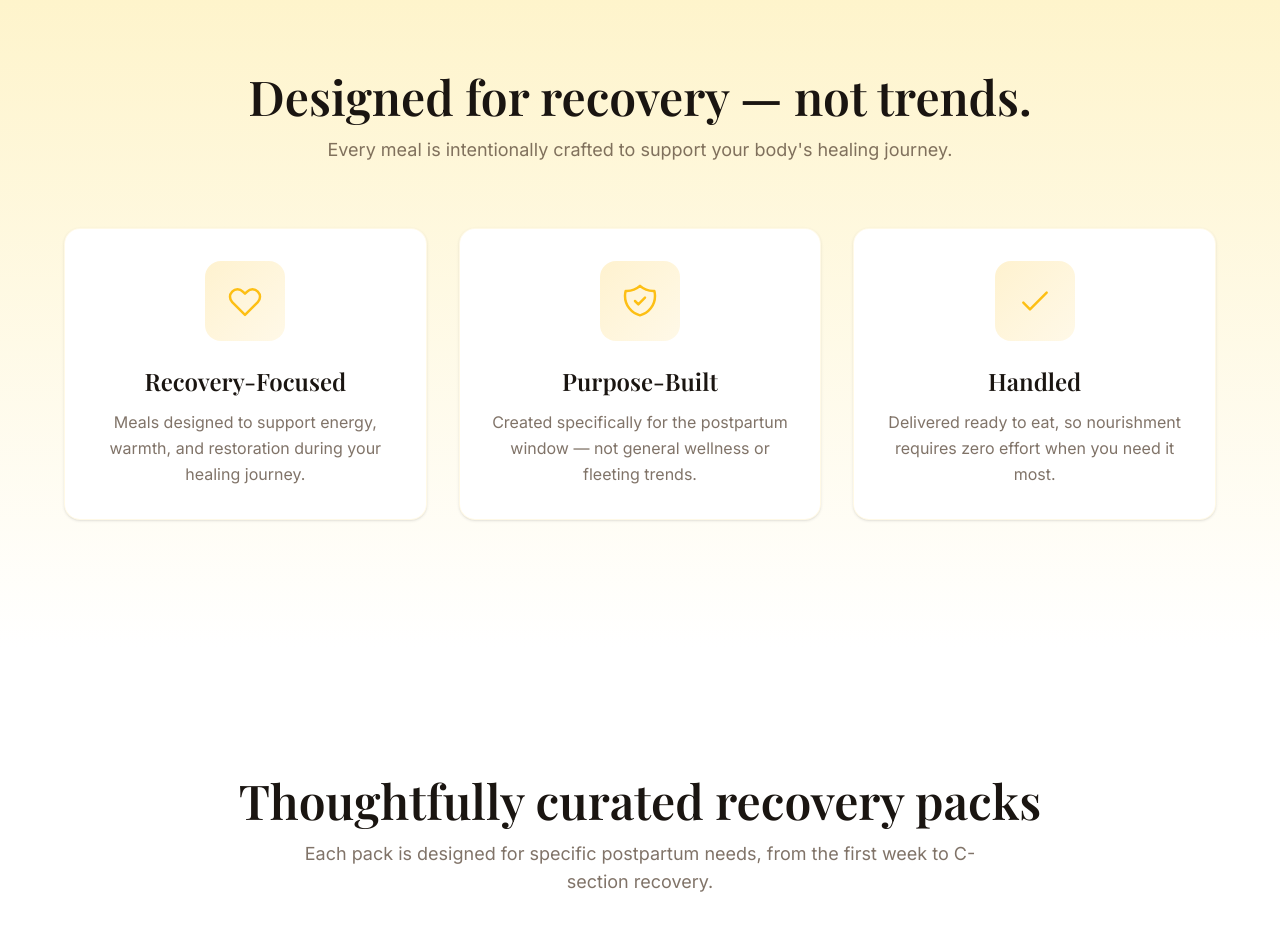
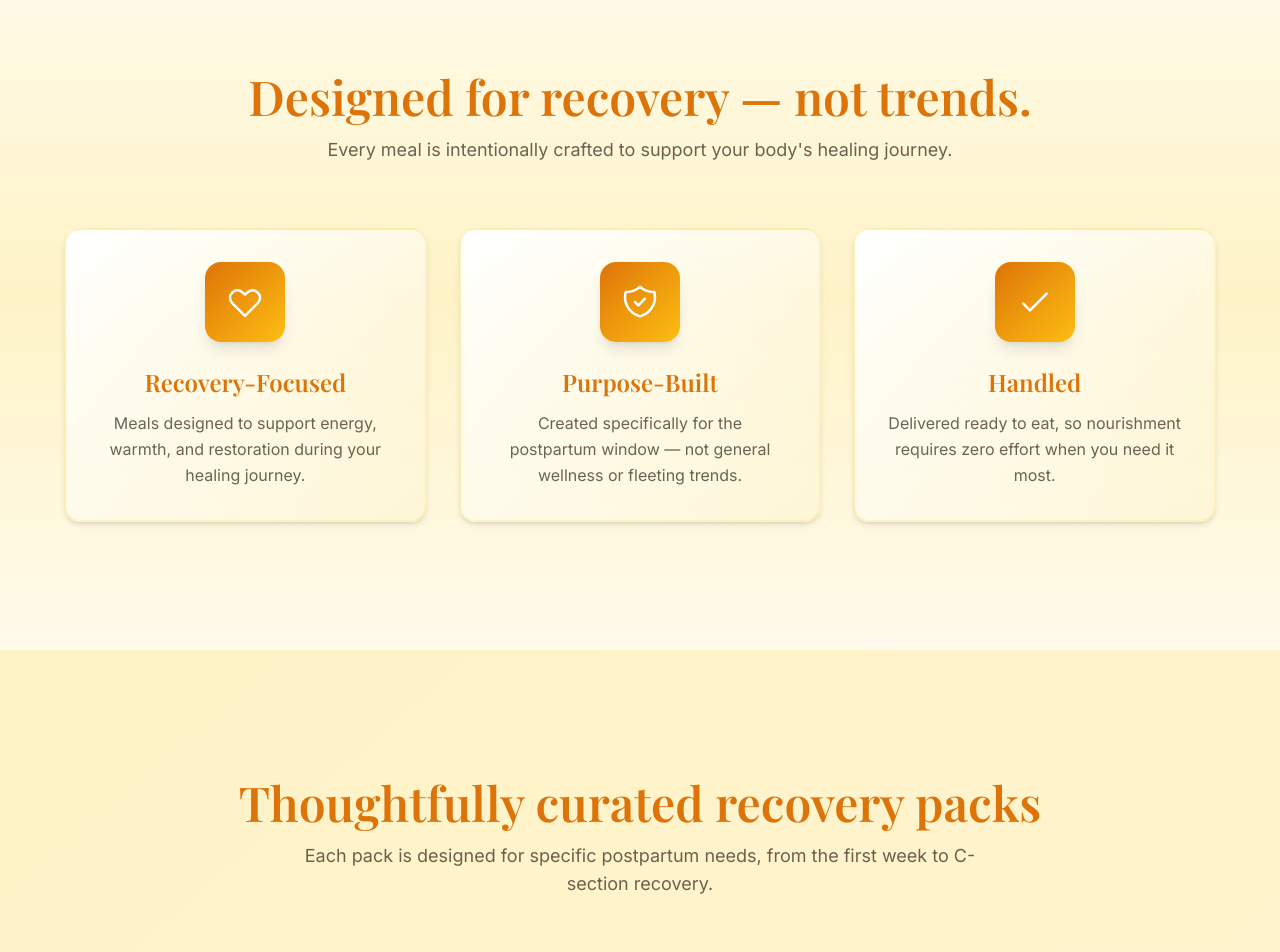
Before and after one commit to The-Prime-Crafters/Bread, a Next.js app: page / in a window 1280 px wide. Shown: the part 1720-2672 px from the top of the page. Built offline with nearby package versions, Linux system fonts and the light colour scheme.

Commit message:
Apply yellow and orange theme throughout entire page - all sections, components, and elements

```diff
--- a/app/components/Header.tsx
+++ b/app/components/Header.tsx
@@ -25,7 +25,7 @@ export default function Header() {
 
   return (
     <header
-      className={`fixed top-0 left-0 right-0 z-50 transition-all duration-300 bg-white/95 backdrop-blur-lg shadow-lg ${
+      className={`fixed top-0 left-0 right-0 z-50 transition-all duration-300 bg-gradient-to-r from-[#FFFBEB]/95 to-[#FEF3C7]/95 backdrop-blur-lg shadow-lg ${
         isScrolled
           ? 'py-4'
           : 'py-6'
--- a/app/page.tsx
+++ b/app/page.tsx
@@ -68,10 +68,10 @@ export default function Home() {
       </section>
 
       {/* The Problem Section with Image */}
-      <section id="about" className="section-padding bg-white overflow-hidden">
+      <section id="about" className="section-padding bg-gradient-to-br from-[#FEF3C7] to-[#FFFBEB] overflow-hidden">
         <div className="max-w-7xl mx-auto px-4 md:px-6">
           <div className="grid lg:grid-cols-2 gap-8 md:gap-12 items-center">
-            <div className="relative h-[400px] md:h-[500px] rounded-3xl overflow-hidden shadow-2xl animate-fadeInLeft opacity-0">
+            <div className="relative h-[400px] md:h-[500px] rounded-3xl overflow-hidden shadow-2xl animate-fadeInLeft opacity-0 border-4 border-[#FCD34D]/30">
               <Image
                 src="https://images.unsplash.com/photo-1566004100631-35d015d6a491?q=80&w=2070&auto=format&fit=crop"
                 alt="Mother resting with newborn baby"
@@ -81,7 +81,7 @@ export default function Home() {
             </div>
 
             <div className="animate-fadeInRight opacity-0 animate-delay-300 px-4 md:px-0">
-              <h2 className="text-3xl md:text-4xl lg:text-5xl font-serif font-bold mb-6 text-[#2C2418] leading-tight">
+              <h2 className="text-3xl md:text-4xl lg:text-5xl font-serif font-bold mb-6 text-[#dd7409] leading-tight">
                 The postpartum period is physically demanding
               </h2>
 
@@ -102,56 +102,56 @@ export default function Home() {
       </section>
 
       {/* What Makes This Different */}
-      <section className="section-padding bg-gradient-to-b from-[#FEF3C7] to-white overflow-hidden">
+      <section className="section-padding bg-gradient-to-b from-[#FFFBEB] via-[#FEF3C7] to-[#FFFBEB] overflow-hidden">
         <div className="max-w-6xl mx-auto">
           <div className="text-center mb-16 animate-fadeInUp opacity-0">
-            <h2 className="text-4xl md:text-5xl font-serif font-semibold mb-4 text-[#1a1511]">
+            <h2 className="text-4xl md:text-5xl font-serif font-semibold mb-4 text-[#dd7409]">
               Designed for recovery — not trends.
             </h2>
-            <p className="text-lg text-[#4a3728]/70 max-w-2xl mx-auto">
+            <p className="text-lg text-[#2C2418]/70 max-w-2xl mx-auto">
               Every meal is intentionally crafted to support your body's healing journey.
             </p>
           </div>
 
           <div className="grid md:grid-cols-3 gap-8">
-            <div className="bg-white rounded-2xl p-8 shadow-sm hover:shadow-2xl transition-all duration-500 border border-[#fcbe11]/10 animate-fadeInUp opacity-0 animate-delay-200 hover:-translate-y-2 group">
-              <div className="w-20 h-20 mx-auto mb-6 rounded-2xl bg-gradient-to-br from-[#fcbe11]/20 to-[#fdbf14]/10 flex items-center justify-center group-hover:scale-110 transition-transform duration-300">
-                <svg className="w-10 h-10 text-[#fdbf14]" fill="none" stroke="currentColor" viewBox="0 0 24 24">
+            <div className="bg-gradient-to-br from-white to-[#FEF3C7]/30 rounded-2xl p-8 shadow-md hover:shadow-2xl transition-all duration-500 border-2 border-[#FCD34D]/30 animate-fadeInUp opacity-0 animate-delay-200 hover:-translate-y-2 group">
+              <div className="w-20 h-20 mx-auto mb-6 rounded-2xl bg-gradient-to-br from-[#dd7409] to-[#fcbe11] flex items-center justify-center group-hover:scale-110 transition-transform duration-300 shadow-lg">
+                <svg className="w-10 h-10 text-white" fill="none" stroke="currentColor" viewBox="0 0 24 24">
                   <path strokeLinecap="round" strokeLinejoin="round" strokeWidth={1.5} d="M4.318 6.318a4.5 4.5 0 000 6.364L12 20.364l7.682-7.682a4.5 4.5 0 00-6.364-6.364L12 7.636l-1.318-1.318a4.5 4.5 0 00-6.364 0z" />
                 </svg>
               </div>
-              <h3 className="text-2xl font-serif font-semibold mb-3 text-[#1a1511] text-center">
+              <h3 className="text-2xl font-serif font-semibold mb-3 text-[#dd7409] text-center">
                 Recovery-Focused
               </h3>
-              <p className="text-[#4a3728]/70 leading-relaxed text-center">
+              <p className="text-[#2C2418]/70 leading-relaxed text-center">
                 Meals designed to support energy, warmth, and restoration during your healing journey.
               </p>
             </div>
 
-            <div className="bg-white rounded-2xl p-8 shadow-sm hover:shadow-2xl transition-all duration-500 border border-[#fcbe11]/10 animate-fadeInUp opacity-0 animate-delay-400 hover:-translate-y-2 group">
-              <div className="w-20 h-20 mx-auto mb-6 rounded-2xl bg-gradient-to-br from-[#fcbe11]/20 to-[#fdbf14]/10 flex items-center justify-center group-hover:scale-110 transition-transform duration-300">
-                <svg className="w-10 h-10 text-[#fdbf14]" fill="none" stroke="currentColor" viewBox="0 0 24 24">
+            <div className="bg-gradient-to-br from-white to-[#FEF3C7]/30 rounded-2xl p-8 shadow-md hover:shadow-2xl transition-all duration-500 border-2 border-[#FCD34D]/30 animate-fadeInUp opacity-0 animate-delay-400 hover:-translate-y-2 group">
+              <div className="w-20 h-20 mx-auto mb-6 rounded-2xl bg-gradient-to-br from-[#dd7409] to-[#fcbe11] flex items-center justify-center group-hover:scale-110 transition-transform duration-300 shadow-lg">
+                <svg className="w-10 h-10 text-white" fill="none" stroke="currentColor" viewBox="0 0 24 24">
                   <path strokeLinecap="round" strokeLinejoin="round" strokeWidth={1.5} d="M9 12l2 2 4-4m5.618-4.016A11.955 11.955 0 0112 2.944a11.955 11.955 0 01-8.618 3.04A12.02 12.02 0 003 9c0 5.591 3.824 10.29 9 11.622 5.176-1.332 9-6.03 9-11.622 0-1.042-.133-2.052-.382-3.016z" />
                 </svg>
               </div>
-              <h3 className="text-2xl font-serif font-semibold mb-3 text-[#1a1511] text-center">
+              <h3 className="text-2xl font-serif font-semibold mb-3 text-[#dd7409] text-center">
                 Purpose-Built
               </h3>
-              <p className="text-[#4a3728]/70 leading-relaxed text-center">
+              <p className="text-[#2C2418]/70 leading-relaxed text-center">
                 Created specifically for the postpartum window — not general wellness or fleeting trends.
               </p>
             </div>
 
-            <div className="bg-white rounded-2xl p-8 shadow-sm hover:shadow-2xl transition-all duration-500 border border-[#fcbe11]/10 animate-fadeInUp opacity-0 animate-delay-600 hover:-translate-y-2 group">
-              <div className="w-20 h-20 mx-auto mb-6 rounded-2xl bg-gradient-to-br from-[#fcbe11]/20 to-[#fdbf14]/10 flex items-center justify-center group-hover:scale-110 transition-transform duration-300">
-                <svg className="w-10 h-10 text-[#fdbf14]" fill="none" stroke="currentColor" viewBox="0 0 24 24">
+            <div className="bg-gradient-to-br from-white to-[#FEF3C7]/30 rounded-2xl p-8 shadow-md hover:shadow-2xl transition-all duration-500 border-2 border-[#FCD34D]/30 animate-fadeInUp opacity-0 animate-delay-600 hover:-translate-y-2 group">
+              <div className="w-20 h-20 mx-auto mb-6 rounded-2xl bg-gradient-to-br from-[#dd7409] to-[#fcbe11] flex items-center justify-center group-hover:scale-110 transition-transform duration-300 shadow-lg">
+                <svg className="w-10 h-10 text-white" fill="none" stroke="currentColor" viewBox="0 0 24 24">
                   <path strokeLinecap="round" strokeLinejoin="round" strokeWidth={1.5} d="M5 13l4 4L19 7" />
                 </svg>
               </div>
-              <h3 className="text-2xl font-serif font-semibold mb-3 text-[#1a1511] text-center">
+              <h3 className="text-2xl font-serif font-semibold mb-3 text-[#dd7409] text-center">
                 Handled
               </h3>
-              <p className="text-[#4a3728]/70 leading-relaxed text-center">
+              <p className="text-[#2C2418]/70 leading-relaxed text-center">
                 Delivered ready to eat, so nourishment requires zero effort when you need it most.
               </p>
             </div>
@@ -160,13 +160,13 @@ export default function Home() {
       </section>
 
       {/* Product Showcase */}
-      <section id="products" className="section-padding bg-white overflow-hidden">
+      <section id="products" className="section-padding bg-gradient-to-br from-[#FEF3C7] to-[#FCD34D]/20 overflow-hidden">
         <div className="max-w-7xl mx-auto">
           <div className="text-center mb-16 animate-fadeInUp opacity-0">
-            <h2 className="text-4xl md:text-5xl font-serif font-semibold mb-4 text-[#1a1511]">
+            <h2 className="text-4xl md:text-5xl font-serif font-semibold mb-4 text-[#dd7409]">
               Thoughtfully curated recovery packs
             </h2>
-            <p className="text-lg text-[#4a3728]/70 max-w-2xl mx-auto">
+            <p className="text-lg text-[#2C2418]/70 max-w-2xl mx-auto">
               Each pack is designed for specific postpartum needs, from the first week to C-section recovery.
             </p>
           </div>
@@ -244,26 +244,26 @@ export default function Home() {
       </section>
 
       {/* How It Works */}
-      <section id="how-it-works" className="section-padding bg-[#FEF3C7] overflow-hidden">
+      <section id="how-it-works" className="section-padding bg-gradient-to-br from-[#FFFBEB] to-[#FEF3C7] overflow-hidden">
         <div className="max-w-5xl mx-auto">
-          <h2 className="text-4xl md:text-5xl font-serif font-semibold mb-16 text-center text-[#1a1511] animate-fadeInUp opacity-0">
+          <h2 className="text-4xl md:text-5xl font-serif font-semibold mb-16 text-center text-[#dd7409] animate-fadeInUp opacity-0">
             How it works
           </h2>
 
           <div className="space-y-8">
-            <div className="flex flex-col md:flex-row gap-8 items-center bg-white rounded-2xl p-8 shadow-sm hover:shadow-xl transition-all duration-500 animate-fadeInLeft opacity-0 animate-delay-200 hover:-translate-x-2">
-              <div className="flex-shrink-0 w-16 h-16 rounded-2xl bg-gradient-to-br from-[#dd7409] to-[#c66508] text-white flex items-center justify-center text-2xl font-bold shadow-lg animate-pulse-glow">
+            <div className="flex flex-col md:flex-row gap-8 items-center bg-gradient-to-r from-white to-[#FEF3C7]/40 rounded-2xl p-8 shadow-md hover:shadow-2xl transition-all duration-500 animate-fadeInLeft opacity-0 animate-delay-200 hover:-translate-x-2 border-2 border-[#FCD34D]/30">
+              <div className="flex-shrink-0 w-16 h-16 rounded-2xl bg-gradient-to-br from-[#dd7409] to-[#fcbe11] text-white flex items-center justify-center text-2xl font-bold shadow-lg animate-pulse-glow">
                 1
               </div>
               <div className="flex-1">
-                <h3 className="text-2xl font-serif font-semibold mb-2 text-[#1a1511]">
+                <h3 className="text-2xl font-serif font-semibold mb-2 text-[#dd7409]">
                   Choose a recovery pack
                 </h3>
-                <p className="text-lg text-[#4a3728]/70 leading-relaxed">
+                <p className="text-lg text-[#2C2418]/70 leading-relaxed">
                   Select from our curated meal packages designed for your specific postpartum needs and recovery timeline.
                 </p>
               </div>
-              <div className="relative w-48 h-32 rounded-xl overflow-hidden shadow-lg">
+              <div className="relative w-48 h-32 rounded-xl overflow-hidden shadow-lg border-2 border-[#FCD34D]/50">
                 <Image
                   src="https://images.unsplash.com/photo-1512621776951-a57141f2eefd?q=80&w=2070&auto=format&fit=crop"
                   alt="Mother choosing meal options"
@@ -273,19 +273,19 @@ export default function Home() {
               </div>
             </div>
 
-            <div className="flex flex-col md:flex-row gap-8 items-center bg-white rounded-2xl p-8 shadow-sm hover:shadow-xl transition-all duration-500 animate-fadeInRight opacity-0 animate-delay-400 hover:translate-x-2">
-              <div className="flex-shrink-0 w-16 h-16 rounded-2xl bg-gradient-to-br from-[#dd7409] to-[#c66508] text-white flex items-center justify-center text-2xl font-bold shadow-lg animate-pulse-glow">
+            <div className="flex flex-col md:flex-row gap-8 items-center bg-gradient-to-r from-white to-[#FEF3C7]/40 rounded-2xl p-8 shadow-md hover:shadow-2xl transition-all duration-500 animate-fadeInRight opacity-0 animate-delay-400 hover:translate-x-2 border-2 border-[#FCD34D]/30">
+              <div className="flex-shrink-0 w-16 h-16 rounded-2xl bg-gradient-to-br from-[#dd7409] to-[#fcbe11] text-white flex items-center justify-center text-2xl font-bold shadow-lg animate-pulse-glow">
                 2
               </div>
               <div className="flex-1">
-                <h3 className="text-2xl font-serif font-semibold mb-2 text-[#1a1511]">
+                <h3 className="text-2xl font-serif font-semibold mb-2 text-[#dd7409]">
                   We prepare and deliver
                 </h3>
-                <p className="text-lg text-[#4a3728]/70 leading-relaxed">
+                <p className="text-lg text-[#2C2418]/70 leading-relaxed">
                   Fresh, warming meals prepared with care and delivered right to your door at the perfect time.
                 </p>
               </div>
-              <div className="relative w-48 h-32 rounded-xl overflow-hidden shadow-lg">
+              <div className="relative w-48 h-32 rounded-xl overflow-hidden shadow-lg border-2 border-[#FCD34D]/50">
                 <Image
                   src="https://images.unsplash.com/photo-1621972750749-0fbb1abb7736?w=700&auto=format&fit=crop&q=60&ixlib=rb-4.1.0&ixid=M3wxMjA3fDB8MHxzZWFyY2h8M3x8Zm9vZCUyMGRlbGl2ZXJ5fGVufDB8fDB8fHww"
                   alt="Delivery to your door"
@@ -295,19 +295,19 @@ export default function Home() {
               </div>
             </div>
 
-            <div className="flex flex-col md:flex-row gap-8 items-center bg-white rounded-2xl p-8 shadow-sm hover:shadow-xl transition-all duration-500 animate-fadeInLeft opacity-0 animate-delay-600 hover:-translate-x-2">
-              <div className="flex-shrink-0 w-16 h-16 rounded-2xl bg-gradient-to-br from-[#dd7409] to-[#c66508] text-white flex items-center justify-center text-2xl font-bold shadow-lg animate-pulse-glow">
+            <div className="flex flex-col md:flex-row gap-8 items-center bg-gradient-to-r from-white to-[#FEF3C7]/40 rounded-2xl p-8 shadow-md hover:shadow-2xl transition-all duration-500 animate-fadeInLeft opacity-0 animate-delay-600 hover:-translate-x-2 border-2 border-[#FCD34D]/30">
+              <div className="flex-shrink-0 w-16 h-16 rounded-2xl bg-gradient-to-br from-[#dd7409] to-[#fcbe11] text-white flex items-center justify-center text-2xl font-bold shadow-lg animate-pulse-glow">
                 3
               </div>
               <div className="flex-1">
-                <h3 className="text-2xl font-serif font-semibold mb-2 text-[#1a1511]">
+                <h3 className="text-2xl font-serif font-semibold mb-2 text-[#dd7409]">
                   You focus on healing
                 </h3>
-                <p className="text-lg text-[#4a3728]/70 leading-relaxed">
+                <p className="text-lg text-[#2C2418]/70 leading-relaxed">
                   No planning. No cooking. No decisions. Just nourishment when you need it most.
                 </p>
               </div>
-              <div className="relative w-48 h-32 rounded-xl overflow-hidden shadow-lg">
+              <div className="relative w-48 h-32 rounded-xl overflow-hidden shadow-lg border-2 border-[#FCD34D]/50">
                 <Image
                   src="https://images.unsplash.com/photo-1686668108595-3c2171a8fc78?q=80&w=1160&auto=format&fit=crop&ixlib=rb-4.1.0&ixid=M3wxMjA3fDB8MHxwaG90by1wYWdlfHx8fGVufDB8fHx8fA%3D%3D"
                   alt="Mother bonding with baby"
@@ -321,12 +321,12 @@ export default function Home() {
       </section>
 
       {/* Who This Is For */}
-      <section id="for-whom" className="section-padding bg-white overflow-hidden">
+      <section id="for-whom" className="section-padding bg-gradient-to-br from-[#FEF3C7] to-[#FCD34D]/30 overflow-hidden">
         <div className="max-w-7xl mx-auto">
-          <h2 className="text-4xl md:text-5xl font-serif font-semibold mb-4 text-center text-[#1a1511] animate-fadeInUp opacity-0">
-            Who Birth & Brodo is for
+          <h2 className="text-4xl md:text-5xl font-serif font-semibold mb-4 text-center text-[#dd7409] animate-fadeInUp opacity-0">
+            Who Birth&Brodo is for
           </h2>
-          <p className="text-lg text-[#4a3728]/70 text-center mb-16 max-w-2xl mx-auto animate-fadeInUp opacity-0 animate-delay-200">
+          <p className="text-lg text-[#2C2418]/70 text-center mb-16 max-w-2xl mx-auto animate-fadeInUp opacity-0 animate-delay-200">
             Supporting you through every stage of your postpartum journey
           </p>
 
@@ -435,24 +435,24 @@ export default function Home() {
       </section>
 
       {/* Credibility */}
-      <section className="section-padding bg-white overflow-hidden">
+      <section className="section-padding bg-gradient-to-br from-[#FFFBEB] to-[#FEF3C7] overflow-hidden">
         <div className="max-w-5xl mx-auto px-4">
-          <div className="bg-gradient-to-br from-[#FEF3C7] to-[#FCD34D]/20 rounded-3xl p-8 md:p-16 shadow-xl border-2 border-[#dd7409]/10 animate-scaleIn opacity-0 hover:shadow-2xl transition-all duration-500">
+          <div className="bg-gradient-to-br from-[#FCD34D]/40 to-[#fcbe11]/20 rounded-3xl p-8 md:p-16 shadow-xl border-4 border-[#dd7409]/20 animate-scaleIn opacity-0 hover:shadow-2xl transition-all duration-500">
             <div className="text-center">
-              <div className="w-20 h-20 md:w-24 md:h-24 mx-auto mb-6 md:mb-8 rounded-full bg-white shadow-lg flex items-center justify-center animate-float">
-                <svg className="w-10 h-10 md:w-12 md:h-12 text-[#dd7409]" fill="none" stroke="currentColor" viewBox="0 0 24 24">
+              <div className="w-20 h-20 md:w-24 md:h-24 mx-auto mb-6 md:mb-8 rounded-full bg-gradient-to-br from-[#dd7409] to-[#fcbe11] shadow-lg flex items-center justify-center animate-float">
+                <svg className="w-10 h-10 md:w-12 md:h-12 text-white" fill="none" stroke="currentColor" viewBox="0 0 24 24">
                   <path strokeLinecap="round" strokeLinejoin="round" strokeWidth={1.5} d="M12 6.253v13m0-13C10.832 5.477 9.246 5 7.5 5S4.168 5.477 3 6.253v13C4.168 18.477 5.754 18 7.5 18s3.332.477 4.5 1.253m0-13C13.168 5.477 14.754 5 16.5 5c1.747 0 3.332.477 4.5 1.253v13C19.832 18.477 18.247 18 16.5 18c-1.746 0-3.332.477-4.5 1.253" />
                 </svg>
               </div>
-              <h2 className="text-3xl md:text-5xl lg:text-6xl font-serif font-semibold mb-6 md:mb-8 text-[#1a1511] leading-tight">
+              <h2 className="text-3xl md:text-5xl lg:text-6xl font-serif font-semibold mb-6 md:mb-8 text-[#dd7409] leading-tight">
                 Thoughtfully designed
               </h2>
 
-              <p className="text-lg md:text-2xl text-[#4a3728] leading-relaxed mb-4 md:mb-6 font-medium px-2">
-                Birth & Brodo is being built by people with experience in postpartum care, nutrition, and food operations.
+              <p className="text-lg md:text-2xl text-[#2C2418] leading-relaxed mb-4 md:mb-6 font-medium px-2">
+                Birth&Brodo is being built by people with experience in postpartum care, nutrition, and food operations.
               </p>
 
-              <p className="text-base md:text-xl text-[#4a3728]/70 leading-relaxed px-2">
+              <p className="text-base md:text-xl text-[#2C2418]/70 leading-relaxed px-2">
                 We're starting small — intentionally — to get this right.
               </p>
             </div>
@@ -511,24 +511,24 @@ export default function Home() {
       </section>
 
       {/* Soft Close */}
-      <section className="py-20 bg-[#FEF3C7]">
+      <section className="py-20 bg-gradient-to-br from-[#FEF3C7] to-[#FCD34D]/40">
         <div className="max-w-4xl mx-auto text-center px-6 animate-fadeIn opacity-0">
-          <div className="bg-white rounded-3xl p-12 shadow-lg border border-[#dd7409]/10">
-            <div className="w-16 h-16 mx-auto mb-6 rounded-full bg-[#dd7409]/10 flex items-center justify-center">
-              <svg className="w-8 h-8 text-[#dd7409]" fill="none" stroke="currentColor" viewBox="0 0 24 24">
+          <div className="bg-white rounded-3xl p-12 shadow-xl border-2 border-[#dd7409]/20">
+            <div className="w-16 h-16 mx-auto mb-6 rounded-full bg-gradient-to-br from-[#dd7409] to-[#fcbe11] flex items-center justify-center shadow-lg">
+              <svg className="w-8 h-8 text-white" fill="none" stroke="currentColor" viewBox="0 0 24 24">
                 <path strokeLinecap="round" strokeLinejoin="round" strokeWidth={2} d="M8 7V3m8 4V3m-9 8h10M5 21h14a2 2 0 002-2V7a2 2 0 00-2-2H5a2 2 0 00-2 2v12a2 2 0 002 2z" />
               </svg>
             </div>
-            <h3 className="text-2xl font-serif font-semibold mb-4 text-[#1a1511]">
+            <h3 className="text-2xl font-serif font-semibold mb-4 text-[#dd7409]">
               Launching Spring 2026
             </h3>
-            <p className="text-lg text-[#4a3728]/80 leading-relaxed mb-2">
+            <p className="text-lg text-[#2C2418]/80 leading-relaxed mb-2">
               We're currently capturing early interest and preparing for a thoughtful launch.
             </p>
-            <p className="text-[#4a3728]/60">
+            <p className="text-[#2C2418]/60">
               No spam. No pressure. Just updates on our progress.
-          </p>
-        </div>
+            </p>
+          </div>
         </div>
       </section>
 
```
Also changed, not shown: app/components/EmailCapture.tsx (+4 -4 lines).
